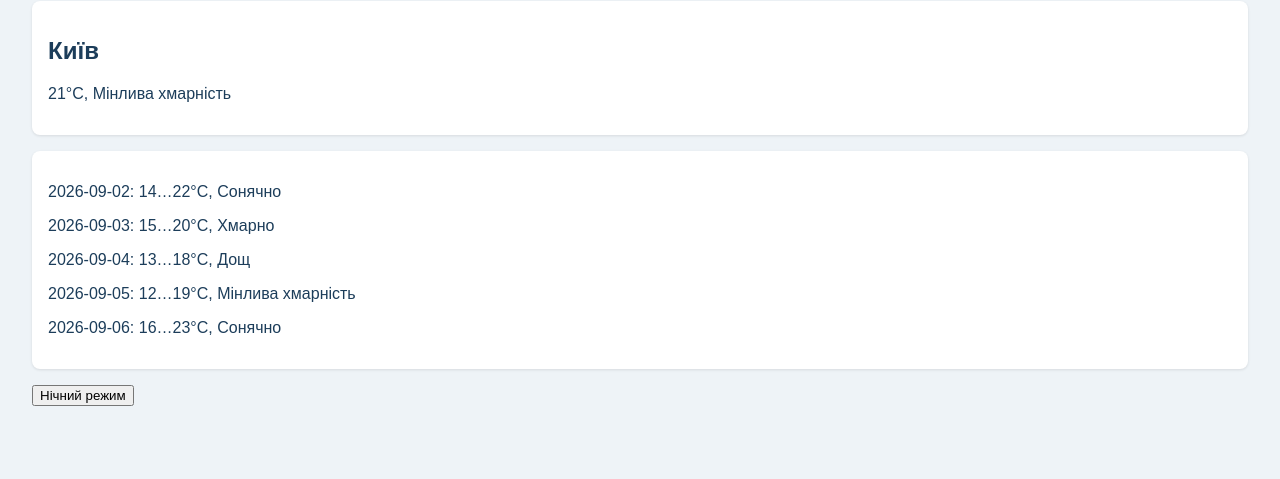
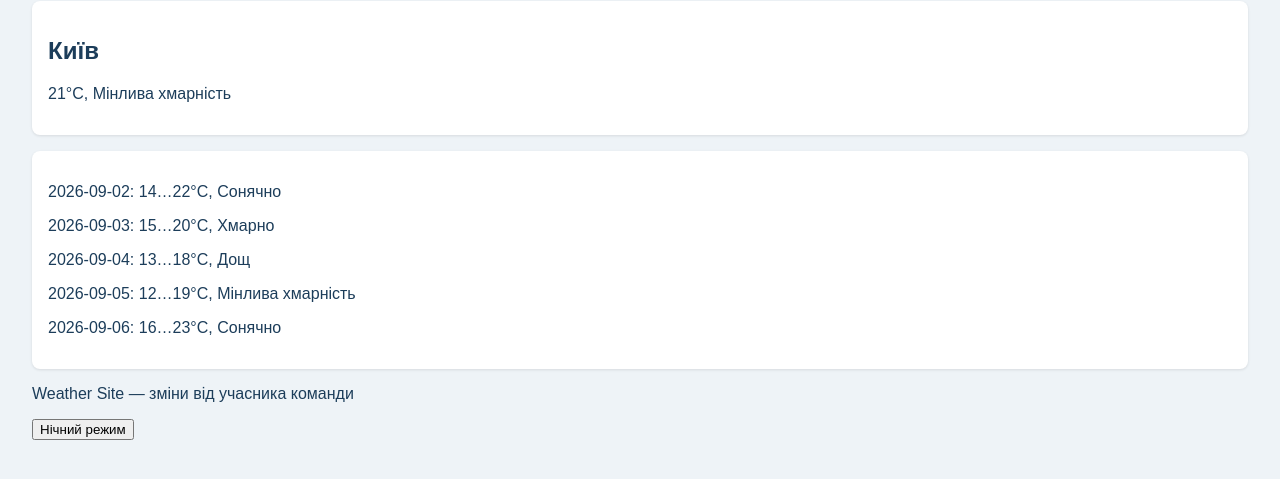
Before and after one commit to host4652-cyber/weather-site, a plain HTML site: page index.html in a window 1280 px wide. Shown: the part 111-590 px from the top of the page. Drawn offline with Linux system fonts and the light colour scheme.

Commit message:
Додано футер на головній сторінці

```diff
--- a/index.html
+++ b/index.html
@@ -19,6 +19,11 @@
   </section>
 
   <script src="js/script.js"></script>
+
+    <footer>
+        <p>Weather Site — зміни від учасника команди</p>
+    </footer>
+
 </body>
 </html>
 <button id="night-toggle">Нічний режим</button>
```
